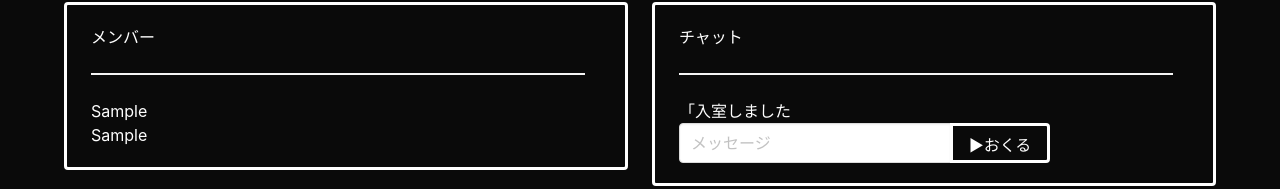
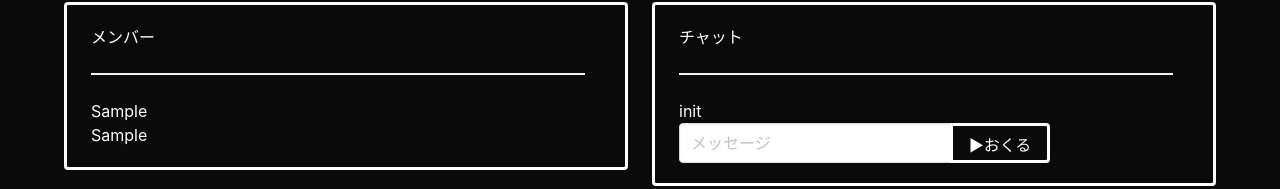
Before and after one commit to JVoltex/docker_werewolf, a Next.js app in the folder client/: page / in a window 1280 px wide. Both pictures are taken after typing "Sample" into the empty fields and a click on the input "けってい". Shown: the part 306-495 px from the top of the page. Built offline with nearby package versions, Linux system fonts and the light colour scheme.

Commit message:
message frame is working

```diff
--- a/client/components/Game.js
+++ b/client/components/Game.js
@@ -3,7 +3,7 @@ import { useContext, useEffect, useReducer } from "react";
 import { SocketContext } from "./Wrapper";
 
 function messagesReducer(state, action) {
-  return { messages: state.messages + action.type };
+  return { messages: state.messages.concat([action.type]) };
 }
 function membersReducer(state, action) {
   return { members: action.type }; // return unique members
@@ -13,29 +13,29 @@ function Game(props) {
   const socket = useContext(SocketContext);
   // handling messages
   const [messages, messagesDispatch] = useReducer(messagesReducer, {
-    messages: "「入室しました",
+    messages: ["init"],
   });
   useEffect(() => {
     console.log("messages effect");
     const callback = (msg) => {
-      messagesDispatch({type: msg});
+      messagesDispatch({ type: msg });
     };
     socket.on("serverMessage", callback);
-    return () => socket.removeListener("ServerBroadcast", callback);
+    return () => socket.removeListener("ServerMessage", callback);
   }, []);
   // handling members
   const [members, membersDispatch] = useReducer(membersReducer, {
     members: [props.name],
   });
   useEffect(() => {
-    console.log("members effect")
+    console.log("members effect");
     const callback = (members) => {
-      membersDispatch({type: members})
-    }
-    socket.on("serverMemberJoin", callback)
-    socket.emit("clientMemberJoin", props.name)
-    return () => socket.removeListener("ServerMemberJoin", callback)
-  }, [])
+      membersDispatch({ type: members });
+    };
+    socket.on("serverMemberJoin", callback);
+    socket.emit("clientMemberJoin", props.name);
+    return () => socket.removeListener("ServerMemberJoin", callback);
+  }, []);
   return (
     <div className="columns">
       <div className="column">
@@ -53,7 +53,9 @@ function Game(props) {
           <p>チャット</p>
           <hr />
           <div style={{ maxHeight: "500px", overflow: "auto" }}>
-            <p>{messages.messages}</p>
+            {messages.messages.map((msg) => (
+              <p key={msg}>{msg}</p>
+            ))}
           </div>
           <Input
             prompt="メッセージ"
```
